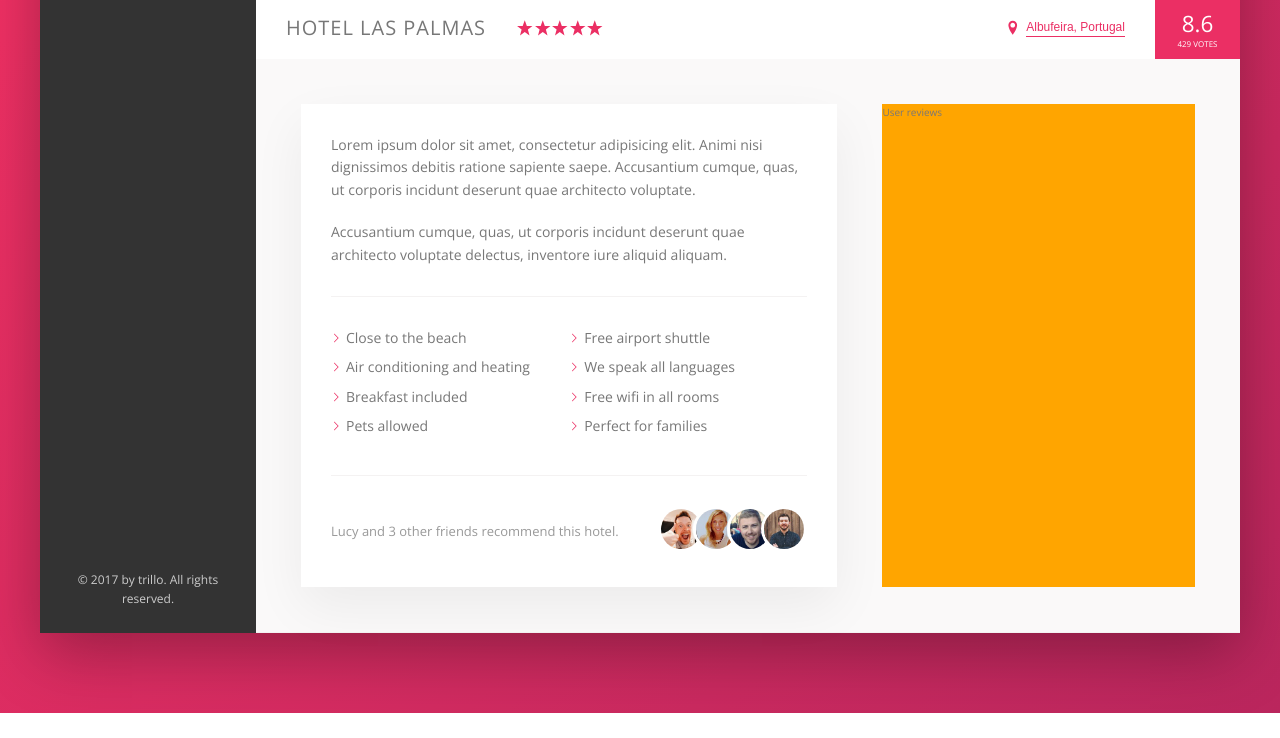
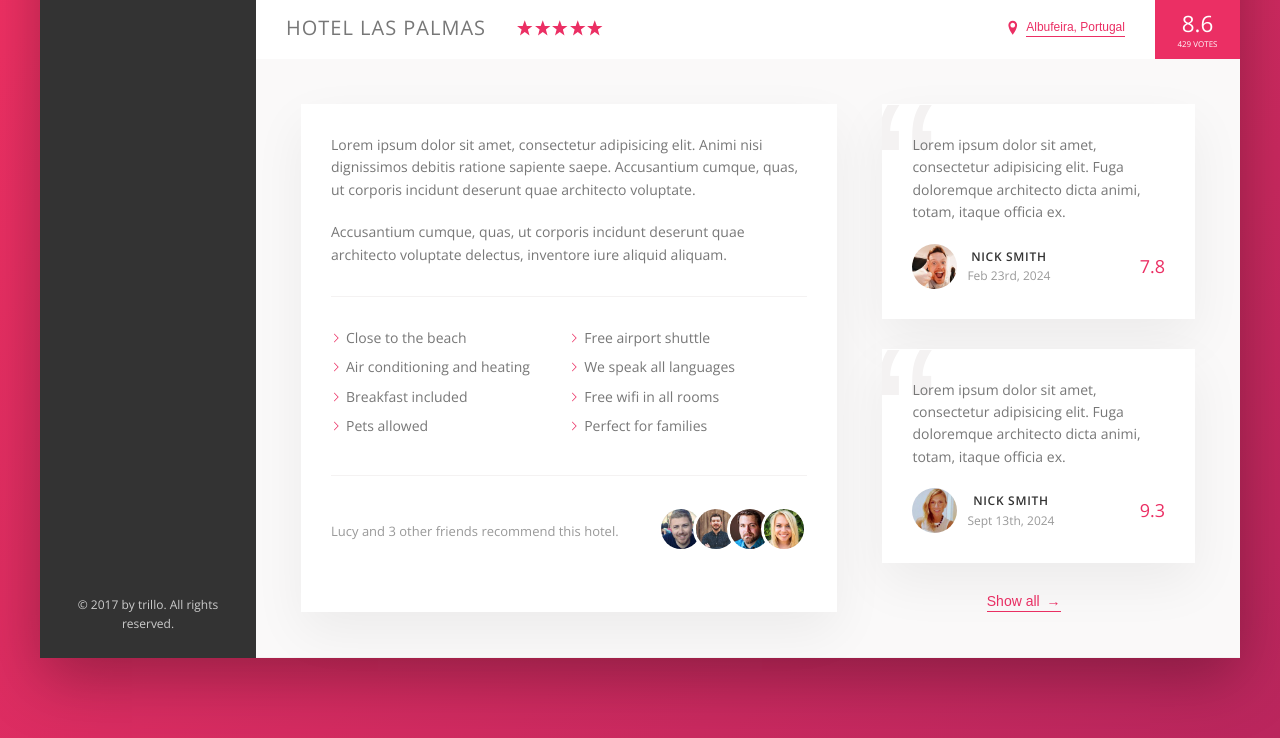
Before and after one commit to kiethohoai/trillo-project, a website: page index.html in a window 1280 px wide. Shown: the part 538-1276 px from the top of the page. Before the commit the page ends 1251 px from the top, so only its background shows below. Drawn offline with nearby package versions, Linux system fonts and the light colour scheme.

Commit message:
018 Building the User Reviews Section

```diff
--- a/index.html
+++ b/index.html
@@ -173,15 +173,51 @@
               <div class="recommend">
                 <p class="recommend__count">Lucy and 3 other friends recommend this hotel.</p>
                 <div class="recommend__friends">
-                  <img class="recommend__photo" src="img/user-1.jpg" alt="User photo 1" />
-                  <img class="recommend__photo" src="img/user-2.jpg" alt="User photo 2" />
                   <img class="recommend__photo" src="img/user-3.jpg" alt="User photo 3" />
                   <img class="recommend__photo" src="img/user-4.jpg" alt="User photo 4" />
+                  <img class="recommend__photo" src="img/user-5.jpg" alt="User photo 5" />
+                  <img class="recommend__photo" src="img/user-6.jpg" alt="User photo 6" />
                 </div>
               </div>
             </div>
 
-            <div class="user-reviews">User reviews</div>
+            <div class="user-reviews">
+              <figure class="review">
+                <blockquote class="review__text">
+                  Lorem ipsum dolor sit amet, consectetur adipisicing elit. Fuga doloremque
+                  architecto dicta animi, totam, itaque officia ex.
+                </blockquote>
+
+                <figcaption class="review__user">
+                  <img class="review__photo" src="img/user-1.jpg" alt="User photo 1" />
+                  <div class="review__user-box">
+                    <p class="review__user-name">Nick Smith</p>
+                    <p class="review__user-date">Feb 23rd, 2024</p>
+                  </div>
+
+                  <div class="review__rating">7.8</div>
+                </figcaption>
+              </figure>
+
+              <figure class="review">
+                <blockquote class="review__text">
+                  Lorem ipsum dolor sit amet, consectetur adipisicing elit. Fuga doloremque
+                  architecto dicta animi, totam, itaque officia ex.
+                </blockquote>
+
+                <figcaption class="review__user">
+                  <img class="review__photo" src="img/user-2.jpg" alt="User photo 2" />
+                  <div class="review__user-box">
+                    <p class="review__user-name">Nick Smith</p>
+                    <p class="review__user-date">Sept 13th, 2024</p>
+                  </div>
+
+                  <div class="review__rating">9.3</div>
+                </figcaption>
+              </figure>
+
+              <button class="btn-inline">Show all <span>&rarr;</span></button>
+            </div>
           </div>
         </main>
       </div>
--- a/sass/_components.scss
+++ b/sass/_components.scss
@@ -268,8 +268,17 @@
   cursor: pointer;
   transition: all 0.3s;
 
+  & span {
+    margin-left: 3px;
+    transition: margin-left 0.2s;
+  }
+
   &:hover {
     color: var(--color-grey-dark-1);
+
+    span {
+      margin-left: 8px;
+    }
   }
 
   &:focus {
@@ -360,3 +369,65 @@
     margin-right: -1.5rem;
   }
 }
+
+//TODO REVIEWS
+.review {
+  background-color: #fff;
+  box-shadow: var(--shadow-light);
+  padding: 3rem;
+  margin-bottom: 3rem;
+  position: relative;
+  overflow: hidden;
+
+  &__text {
+    margin-bottom: 2rem;
+    position: relative;
+    z-index: 10;
+  }
+
+  &__user {
+    display: flex;
+    align-items: center;
+  }
+
+  &__photo {
+    width: 4.5rem;
+    height: 4.5rem;
+    border-radius: 50%;
+  }
+
+  &__user-box {
+    font-size: 1.2rem;
+    text-align: center;
+    margin-left: 1rem;
+    margin-right: auto;
+  }
+
+  &__user-name {
+    font-weight: 600;
+    text-transform: uppercase;
+    color: var(--color-grey-dark-1);
+    letter-spacing: 0.7px;
+  }
+  &__user-date {
+    color: var(--color-grey-dark-3);
+  }
+
+  &__rating {
+    color: var(--color-primary);
+    font-size: 1.8rem;
+  }
+
+  &::before {
+    content: "\201C";
+    font-family: sans-serif;
+    font-size: 20rem;
+    line-height: 1;
+    color: var(--color-grey-light-2);
+
+    position: absolute;
+    top: -3rem;
+    left: -1rem;
+    z-index: 1;
+  }
+}
--- a/sass/_layout.scss
+++ b/sass/_layout.scss
@@ -41,10 +41,10 @@
   padding: 4.5rem;
   background-color: var(--color-grey-light-1);
   border-bottom: var(--line);
+  font-size: 1.4rem;
 }
 
 .description {
-  font-size: 1.4rem;
   background-color: aquamarine;
   flex: 0 0 60%;
   margin-right: 4.5rem;
@@ -55,6 +55,8 @@
 }
 
 .user-reviews {
-  background-color: orange;
   flex: 1;
+  display: flex;
+  flex-direction: column;
+  align-items: center;
 }
```
Also changed, not shown: README.MD, css/main.css, 1 other file.
